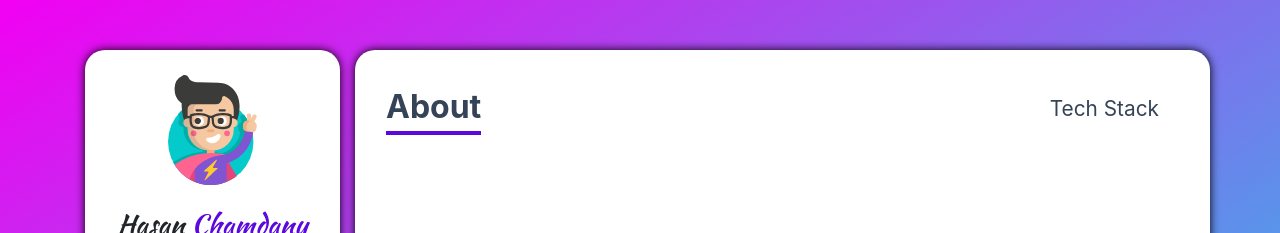
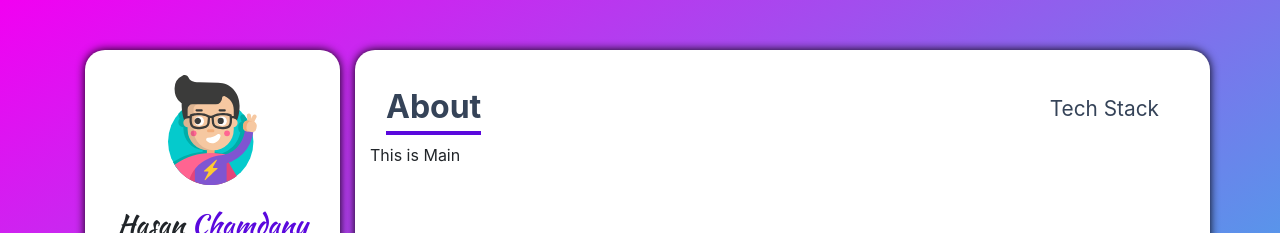
Before and after one commit to hasanchamdany/ReactPortof, a React (Create React App) app: page / in a window 1280 px wide. Shown: the top 233 px of the page. Built offline with nearby package versions, Linux system fonts and the light colour scheme.

Commit message:
solving main typo

```diff
--- a/src/App.js
+++ b/src/App.js
@@ -1,12 +1,12 @@
 // import logo from './logo.svg';
 import React from 'react';
 import { BrowserRouter as Router} from "react-router-dom";
-// import {Route} from "react-router-dom";
+import {Route} from "react-router-dom";
 import Sidebar from './components/Sidebar';
 import Navbar from "./components/Navbar";
-// import About from './components/About';
-// import TechStack from './components/TechStack';
-// import Main from "./componen/ts/Main";
+import About from './components/About';
+import TechStack from './components/TechStack';
+import Main from "./components/Main";
 
 function App() {
   return (
@@ -19,13 +19,11 @@ function App() {
             </div>
             <div className="col-lg-9 app__main-content">
               <Navbar/>
-              {/* <Main/> */}
-                {/* <Route path="/" components={<About/>}/> */}
-                  {/* <About /> */}
-                {/* </Route> */}
-                {/* <Route path="/TechStack" components={<TechStack/>}/> */}
-                  {/* <TechStack /> */}
-                {/* </Route> */}
+              <Main/>
+                {/* <Route path="/" components={<About/>}/>
+                  <About />
+                <Route path="/TechStack" components={<TechStack/>}/>
+                  <TechStack/> */}
             </div>
           </div>
         </div>
```
Also changed, not shown: 1 other file (tests, documents, lock files or other folders).
